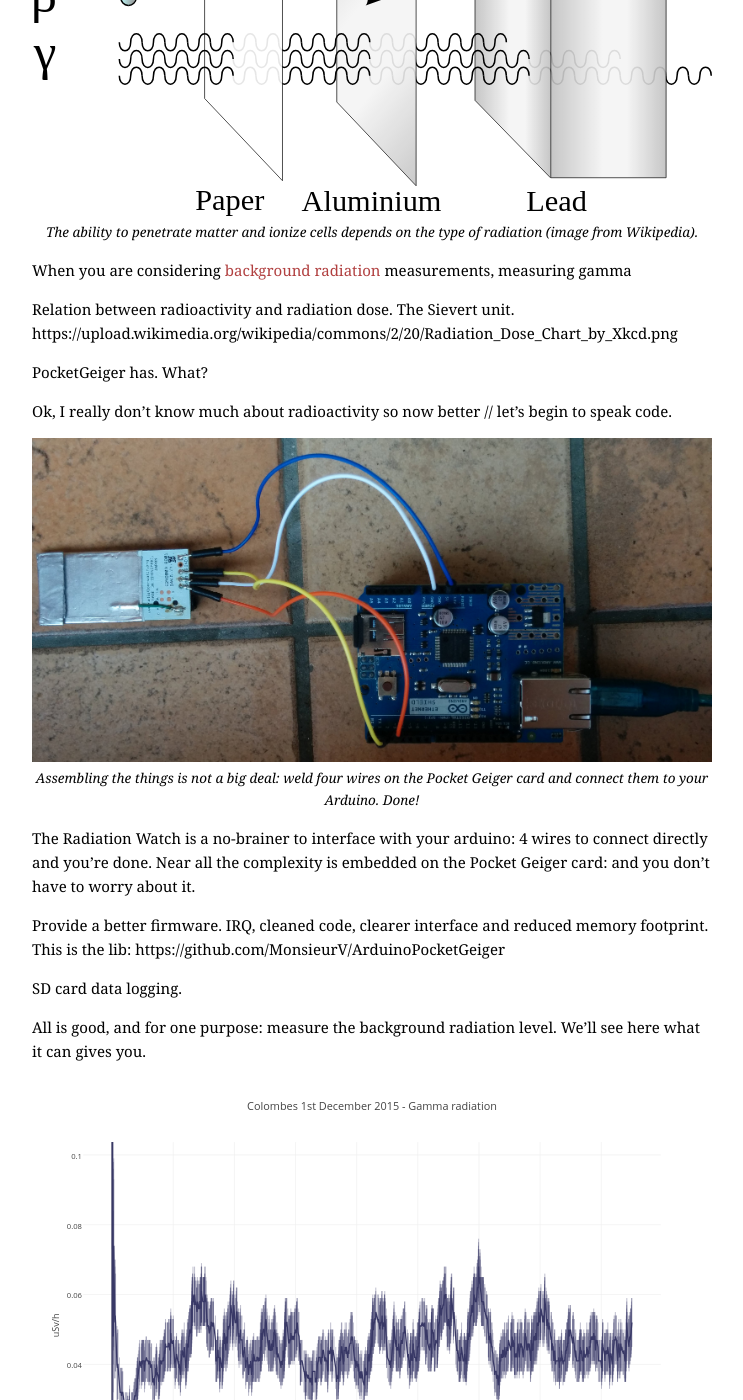
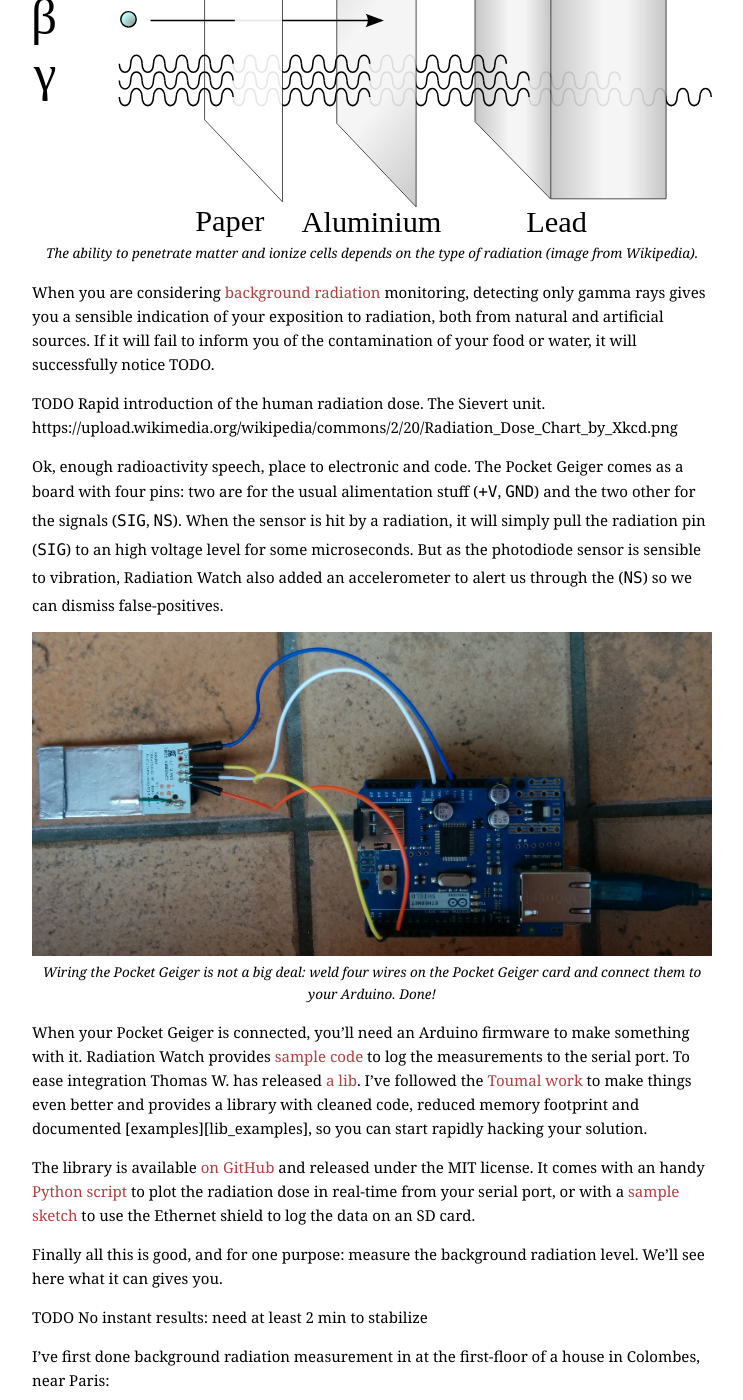
Before and after one commit to MonsieurV/monsieurv.github.io, a Jekyll site: the page built from _posts/2015-12-06-radiation-watch-arduino.markdown, in a window 1280 px wide and 1400 px high, scrolled down 1272 px. Shown: the whole window, without its empty margins (168-911 px from the left). Built offline with Jekyll 4.4.1, drawn with Linux system fonts in a browser that asks for light colours; some web fonts are replaced; some of the changed text lies outside the part shown.

Commit message:
Miss some minor writing parts and some measurement results. Ok for public draft

```diff
--- a/_posts/2015-12-06-radiation-watch-arduino.markdown
+++ b/_posts/2015-12-06-radiation-watch-arduino.markdown
@@ -11,11 +11,11 @@
 
 Some month ago a [client of mime][effi_synchrone] offered me a Geiger counter kit from [the Radiation Watch project][rw]. The last few weeks I was able to take the time to play with it.
 
-{% include figure.html img="/assets/2015-12-06-radiation-watch-arduino/pocket_geiger.png" alt="Pocket Geiger illustration" %}
+{% include figure.html img="/assets/2015-12-06-radiation-watch-arduino/pocket_geiger.png" alt="Pocket Geiger illustration" caption="In the little white box resides the Pocket Geiger board, with its photodiode sensor." %}
 
 Radiation Watch is a scientific and citizen initiative born after the Fukushima Daiishi disaster and which has been funded through [Kickstarter][rw_ks] in July 2011. It aims to provide a cheap radiation detector that [anyone can use][rw_userreports], even [boars][rw_boars].
 
-Initially developed to be connected to an iPhone, Radation Watch now provides a embedded version of the PocketGeiger. Whatever version is used, the board uses a [X100-7 PIN photodiode][X100_datasheet] from FirstSensor for gamma-ray detection.
+Initially developed to be connected to an iPhone, Radation Watch now provides a embedded version of the PocketGeiger. Whatever version is used, the board uses a [X100-7 PIN photodiode][X100_datasheet] from FirstSensor for [gamma-ray detection][rw_uk_faqs].
 
 In you don't remember well we usually classify radiations under three hats: alpha, beta and gamma rays. Alpha and beta radiation are charged particles, whereas gamma rays are photons of electromagnetic energy, with no charge and mass. They are all three considered ionizing radiation - which means they can [alter][alter_matter] the matter they penetrate -, but have very different penetrating and ionizing abilities due to their respective mass, size and nature.
 
@@ -23,40 +23,38 @@
 
 {% include figure.html img="/assets/2015-12-06-radiation-watch-arduino/radiation_penetration.svg" url="https://en.wikipedia.org/wiki/Radiation" alt="Alpha, beta and gamma radiation penetration" caption="The ability to penetrate matter and ionize cells depends on the type of radiation (image from Wikipedia)." %}
 
-When you are considering [background radiation][bg_rad] measurements, measuring gamma
+When you are considering [background radiation][bg_rad] monitoring, detecting only gamma rays gives you a sensible indication of your exposition to radiation, both from natural and artificial sources. If it will fail to inform you of the contamination of your food or water, it will successfully notice TODO.
 
-Relation between radioactivity and radiation dose. The Sievert unit.
+TODO Rapid introduction of the human radiation dose. The Sievert unit.
 https://upload.wikimedia.org/wikipedia/commons/2/20/Radiation_Dose_Chart_by_Xkcd.png
 
-PocketGeiger has. What?
+Ok, enough radioactivity speech, place to electronic and code. The Pocket Geiger comes as a board with four pins: two are for the usual alimentation stuff (`+V`, `GND`) and the two other for the signals (`SIG`, `NS`). When the sensor is hit by a radiation, it will simply pull the radiation pin (`SIG`) to an high voltage level for some microseconds. But as the photodiode sensor is sensible to vibration, Radiation Watch also added an accelerometer to alert us through the (`NS`) so we can dismiss false-positives.
 
-Ok, I really don't know much about radioactivity so now better // let's begin to speak code.
+{% include figure.html img="/assets/2015-12-06-radiation-watch-arduino/setup_photo.jpg" url="/assets/2015-12-06-radiation-watch-arduino/setup_photo.jpg" alt="Pocket Geiger connected to the Arduino" caption="Wiring the Pocket Geiger is not a big deal: weld four wires on the Pocket Geiger card and connect them to your Arduino. Done!" %}
 
-{% include figure.html img="/assets/2015-12-06-radiation-watch-arduino/setup_photo.jpg" url="/assets/2015-12-06-radiation-watch-arduino/setup_photo.jpg" alt="Pocket Geiger connected to the Arduino" caption="Assembling the things is not a big deal: weld four wires on the Pocket Geiger card and connect them to your Arduino. Done!" %}
+When your Pocket Geiger is connected, you'll need an Arduino firmware to make something with it. Radiation Watch provides [sample code][rw_sample_code] to log the measurements to the serial port. To ease integration Thomas W. has released [a lib][thomasaw_lib]. I've followed the [Toumal work][toumal_lib] to make things even better and provides a library with cleaned code, reduced memory footprint and documented [examples][lib_examples], so you can start rapidly hacking your solution.
 
-The Radiation Watch is a no-brainer to interface with your arduino: 4 wires to connect directly and you're done. Near all the complexity is embedded on the Pocket Geiger card: and you don't have to worry about it.
+The library is available [on GitHub][apg_lib] and released under the MIT license. It comes with an handy [Python script][python_script] to plot the radiation dose in real-time from your serial port, or with a [sample sketch][sd_sketch] to use the Ethernet shield to log the data on an SD card.
 
-Provide a better firmware. IRQ, cleaned code, clearer interface and reduced memory footprint. This is the lib: https://github.com/MonsieurV/ArduinoPocketGeiger
+Finally all this is good, and for one purpose: measure the background radiation level. We'll see here what it can gives you.
 
-SD card data logging.
+TODO No instant results: need at least 2 min to stabilize
 
-All is good, and for one purpose: measure the background radiation level. We'll see here what it can gives you.
+I've first done background radiation measurement in at the first-floor of a house in Colombes, near Paris:
 
 {% include figure.html img="/assets/2015-12-06-radiation-watch-arduino/colombes_2015_12_01_radiation.svg" url="https://plot.ly/~tournadey/15/colombes-1st-december-2015-gamma-radiation/" alt="Plot of the radiation level at Colombes the 1st December 2015" linkTitle="Click to see the data on Plotly" %}
 
-Histogram. Standard deviation.
-
-Surprinsgly I was able to take measurements being in a train. I expected the vibration to fuck up, but it wasn't the case. The accelerometer wasn't triggering the noise detection pin and the data seems plausible.
+Surprisingly I was able to measure radiation being in a train. I expected the vibration to skew entirely the results, but it wasn't the case. The accelerometer wasn't triggering the noise detection pin and the measured values are sensible ones:
 
 {% include figure.html img="/assets/2015-12-06-radiation-watch-arduino/bordeaux_agen_train_2015_12_02_radiation.svg" url="https://plot.ly/~tournadey/30/bordeaux-to-agen-on-train-2nd-december-2015-gamma-radiation/" alt="Plot of the radiation level on the train from Bordeaux to Agen the 2nd December 2015" linkTitle="Click to see the data on Plotly" %}
 
-Finally Go to Golfech and make some background measurements for 2 hours.
+TODO Results in my family house in the France South-West countryside.
 
-Since this device seems good for background monitoring, I'll connect it to my Raspberry Pi and plot the data online in real-time. Stay tuned.
+TODO Histogram // Standard deviation on results?
 
-http://www.playspoon.com/wiki/index.php/GeigerCounter
-http://www.radiation-watch.co.uk/aboutus
-http://www.radiation-watch.co.uk/faqs
+TODO Golfech measurements, local nuclear power plant
+
+Since this device seems good for background monitoring, I'll connect it to my Raspberry Pi to plot the data online in real-time. Stay tuned.
 
 [effi_synchrone]: http://www.effi-synchrone.com
 [rw]: http://www.radiation-watch.org/
@@ -71,4 +69,10 @@
 [bg_rad]: https://en.wikipedia.org/wiki/Background_radiation
 [spectrum]: https://en.wikipedia.org/wiki/Electromagnetic_spectrum
 [electronvolt]: https://en.wikipedia.org/wiki/Electronvolt
-[safecast_bgeigie_nano]: http://shop.kithub.cc/products/safecast-bgeigie-nano?variant=10879588932
+[rw_sample_code]: http://radiation-watch.sakuraweb.com/share/ARDUINO.zip
+[thomasaw_lib]: https://github.com/thomasaw/RadiationWatch
+[toumal_lib]: https://github.com/Toumal/RadiationWatch
+[apg_lib]: https://github.com/MonsieurV/ArduinoPocketGeiger
+[rw_uk_faqs]: http://www.radiation-watch.co.uk/faqs
+[python_script]: https://github.com/MonsieurV/ArduinoPocketGeiger#plot-in-real-time-with-python
+[sd_sketch]: https://github.com/MonsieurV/ArduinoPocketGeiger/blob/master/examples/SdCardCsvLogger/SdCardCsvLogger.ino
```
